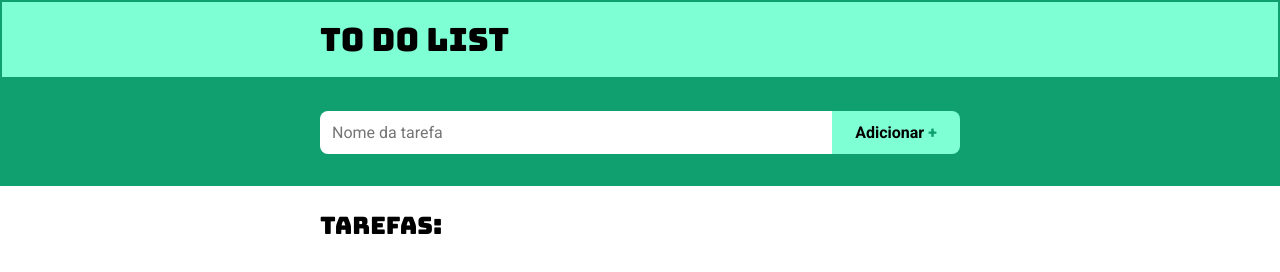
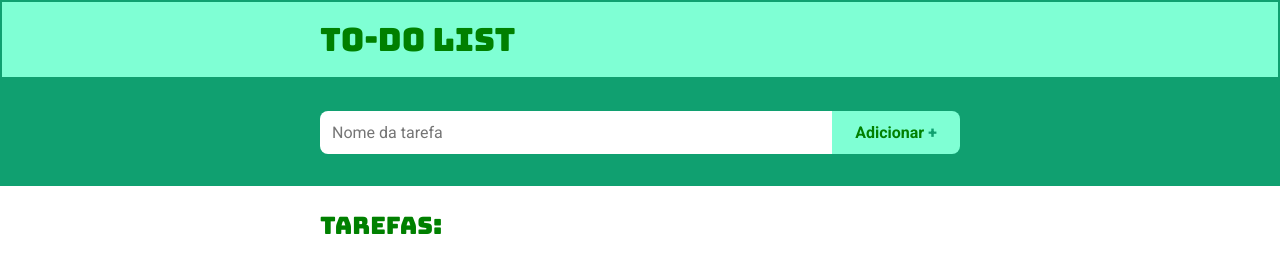
Before and after one commit to LucasPires-dev/curso_ebac_frontend-, a plain HTML site: page index.html in a window 1280 px wide. Drawn offline with nearby package versions, Linux system fonts and the light colour scheme.

Commit message:
Atualização das cores de titulo do h1, h2 e do botão, bem também como o titulo da página

```diff
--- a/index.html
+++ b/index.html
@@ -3,7 +3,7 @@
 <head>
     <meta charset="UTF-8">
     <meta name="viewport" content="width=device-width, initial-scale=1.0">
-    <title>To Do List.</title>
+    <title>To-Do List.</title>
     <link rel="preconnect" href="https://fonts.googleapis.com">
     <link rel="preconnect" href="https://fonts.gstatic.com" crossorigin>
     <link href="https://fonts.googleapis.com/css2?family=Bungee&family=Roboto:ital,wght@0,100;0,300;0,400;0,500;0,700;0,900;1,100;1,300;1,400;1,500;1,700;1,900&display=swap" rel="stylesheet">
@@ -12,7 +12,7 @@
 <body>
     <header>
         <div class="container">
-            <h1>To Do List</h1>
+            <h1>To-Do List</h1>
         </div>
     </header>
     <section>
--- a/main.css
+++ b/main.css
@@ -17,6 +17,7 @@ header {
 h1 {
     font-family: "Bungee", system-ui;
     font-size: 32px;
+    color: green;
 }
 
 div#form {
@@ -43,6 +44,7 @@ form button {
     font-weight: bold;
     background-color: aquamarine;
     border-radius: 0 8px 8px 0;
+    color: green;
 }
 
 form button span {
@@ -58,6 +60,7 @@ form button span {
 h2 {
     font-family: "Bungee", system-ui;
     font-size: 24px;
+    color: green;
 }
 
 #cabecario-opcao {
```
